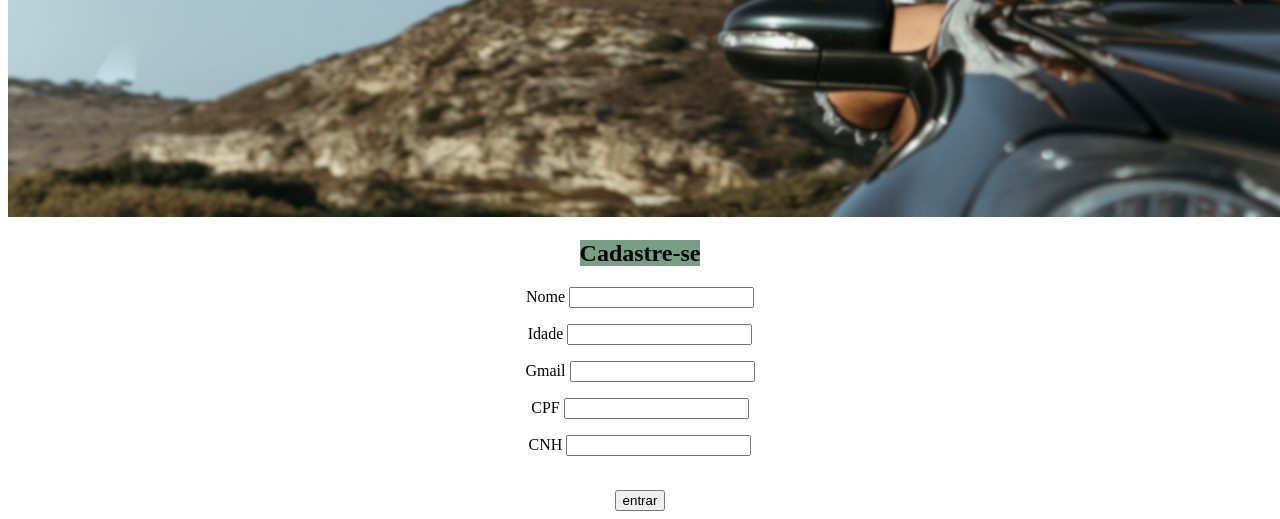
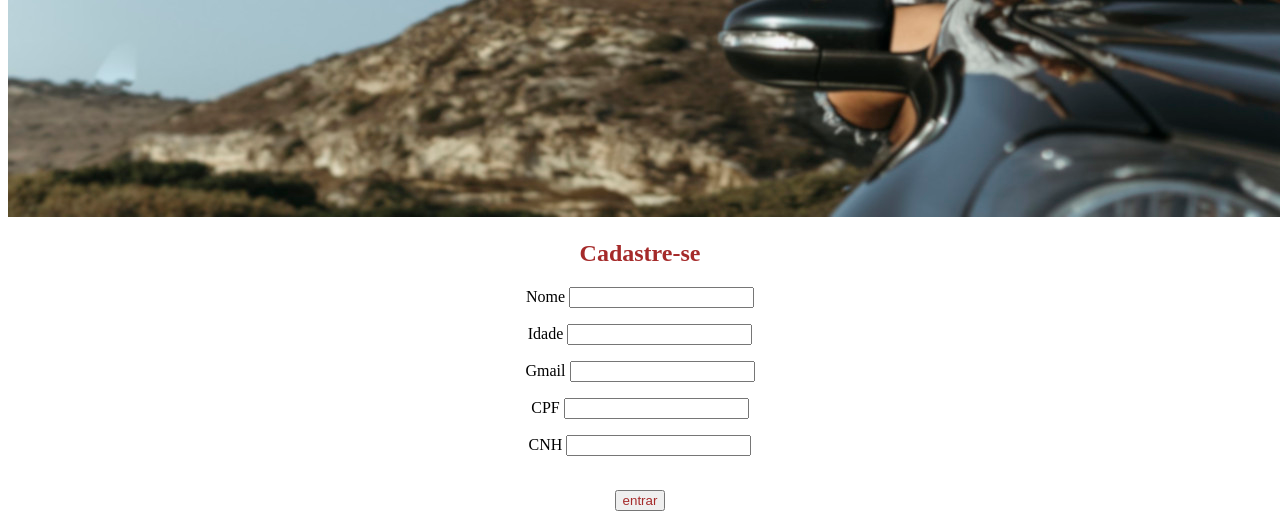
Before and after one commit to crija/car_rent_system, a Django app: page /dados in a window 1280 px wide; the page is wider, and only the part inside the window is pictured. Shown: the part 786-1305 px from the top of that part. Run offline with Django 4.2, Linux system fonts and the light colour scheme.

Commit message:
Add style

```diff
--- a/app_aluguel_carro/templates/cadastros/dados.html
+++ b/app_aluguel_carro/templates/cadastros/dados.html
@@ -20,14 +20,14 @@
     <img src="{% static 'app_aluguel_carro/mulher-viajando1500.jpg' %}" alt="My image">
     <center>
 
-    <h2><mark style="background-color: rgb(118, 159, 133);">Cadastre-se</mark></h2>
+    <h2 style="color: brown;">Cadastre-se</h2>
     <p>Nome <input name="nome" type="text"></p>
     <p>Idade <input name="idade" type="number"></p>
     <p>Gmail <input name="gmail" type="text"></p>
     <p>CPF <input name ="cpf" type="text" name="" id=""></p>
     <p>CNH <input name ="cnh" type="text" name="" id=""></p>
     <br>
-    <button>entrar</button>
+    <button style="color: brown;">entrar</button>
     </center>
     </form>
 </body>
```
Also changed, not shown: db.sqlite3.
